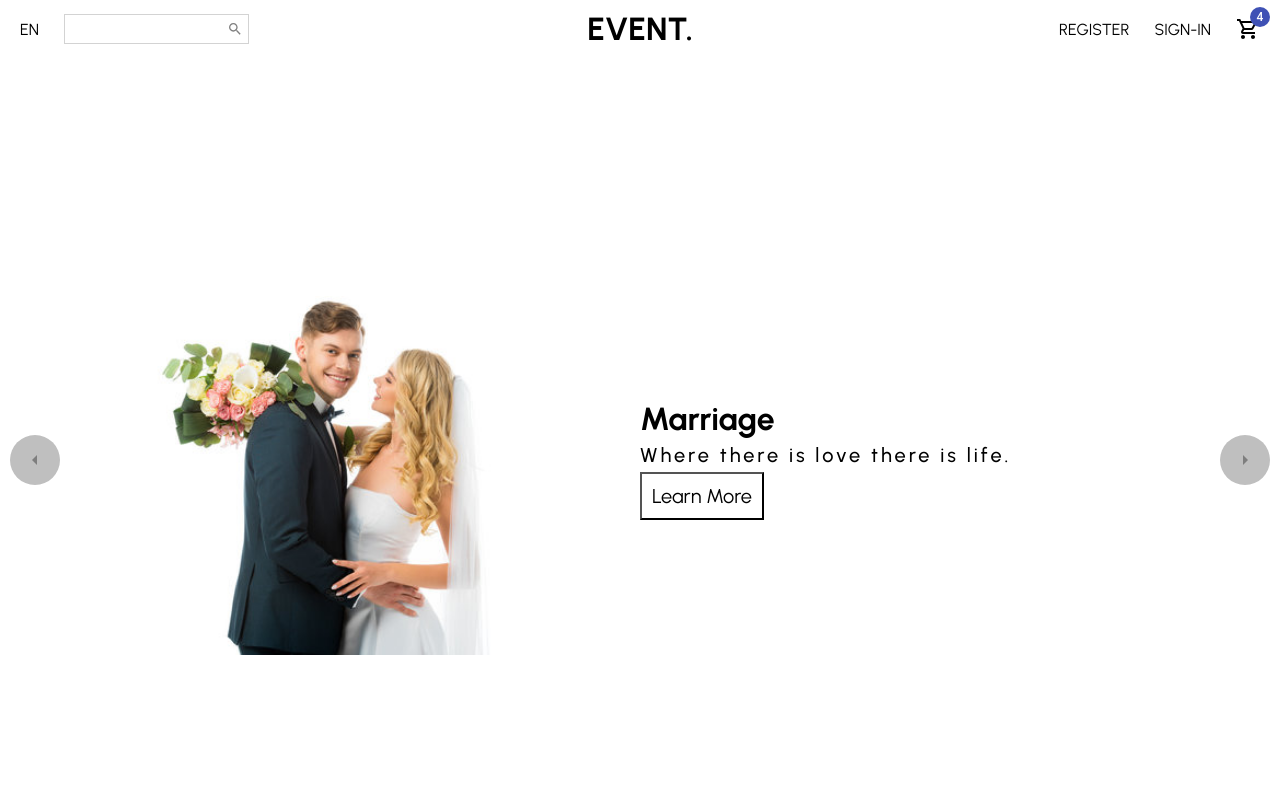
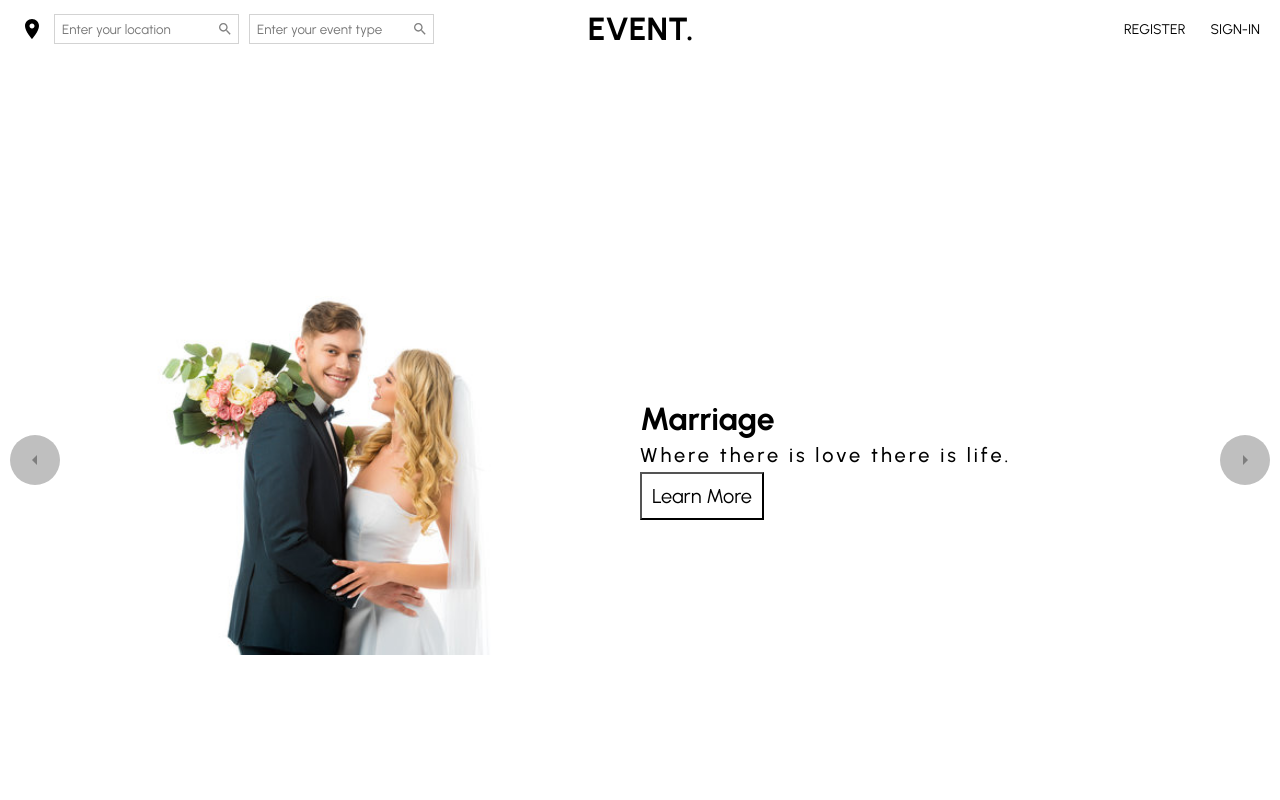
Before and after one commit to saichaitanya22/plan_my_event, a React (Create React App) app in the folder front-end/plan_my_event-app/: page / in a window 1280 px wide. Shown: the top 800 px of the page. Built offline with nearby package versions, Linux system fonts and the light colour scheme.

Commit message:
added location and event-type search containers, removed cart

```diff
--- a/front-end/plan_my_event-app/src/components/NavBar.jsx
+++ b/front-end/plan_my_event-app/src/components/NavBar.jsx
@@ -1,7 +1,6 @@
 import React from 'react';
-import {Search, ShoppingCartOutlined} from "@material-ui/icons";
+import {Search, LocationOn} from "@material-ui/icons";
 import styled from 'styled-components';
-import {Badge} from "@material-ui/core";
 
 const Container = styled.div`
   height: 60px;
@@ -20,16 +19,11 @@ const Left = styled.div`
   align-items: center;
 `;
 
-const Language = styled.span`
-  font-size: 14;
-  cursor: pointer;
-`;
-
 const SearchContainer = styled.div`
   border: 0.5px solid lightgray;
   display: flex;
   align-items: center;
-  margin-left: 25px;
+  margin-left: 10px;
   padding: 5px;
 `;
 
@@ -45,7 +39,7 @@ const Right = styled.div`
 `;
 
 const MenuItem = styled.div`
-  font-size: 14;
+  font-size: 14px;
   cursor: pointer;
   margin-left: 25px;
 `;
@@ -64,9 +58,13 @@ const Navbar = () => {
         <Container>
             <Wrapper>
                 <Left>
-                    <Language>EN</Language>
+                    <LocationOn/>
                     <SearchContainer>
-                        <Input/>
+                        <Input placeholder="Enter your location"/>
+                        <Search style={{color: "gray", fontSize: 16}}/>
+                    </SearchContainer>
+                    <SearchContainer>
+                        <Input placeholder="Enter your event type"/>
                         <Search style={{color: "gray", fontSize: 16}}/>
                     </SearchContainer>
                 </Left>
@@ -74,11 +72,6 @@ const Navbar = () => {
                 <Right>
                     <MenuItem>REGISTER</MenuItem>
                     <MenuItem>SIGN-IN</MenuItem>
-                    <MenuItem>
-                        <Badge badgeContent={4} color="primary">
-                            <ShoppingCartOutlined/>
-                        </Badge>
-                    </MenuItem>
                 </Right>
             </Wrapper>
         </Container>
```
